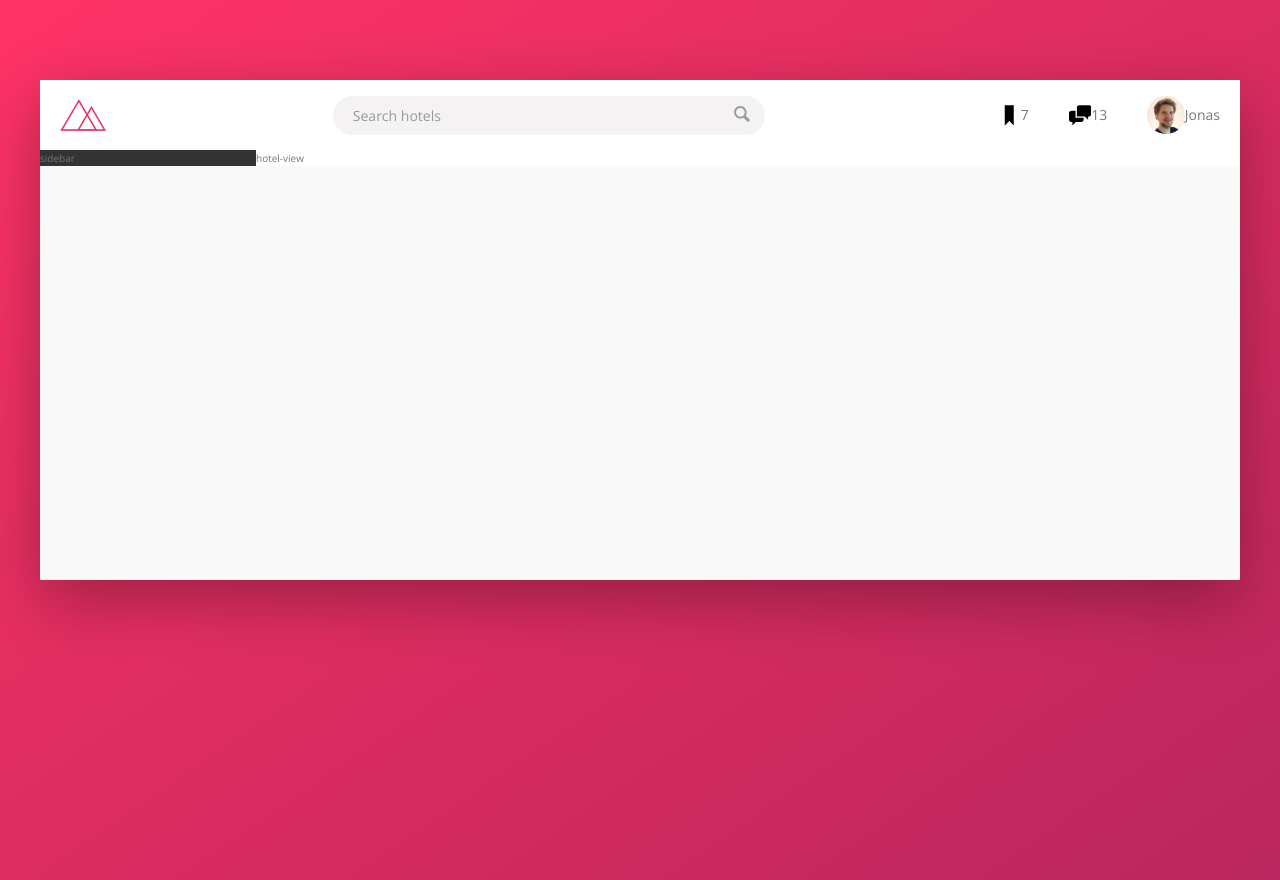
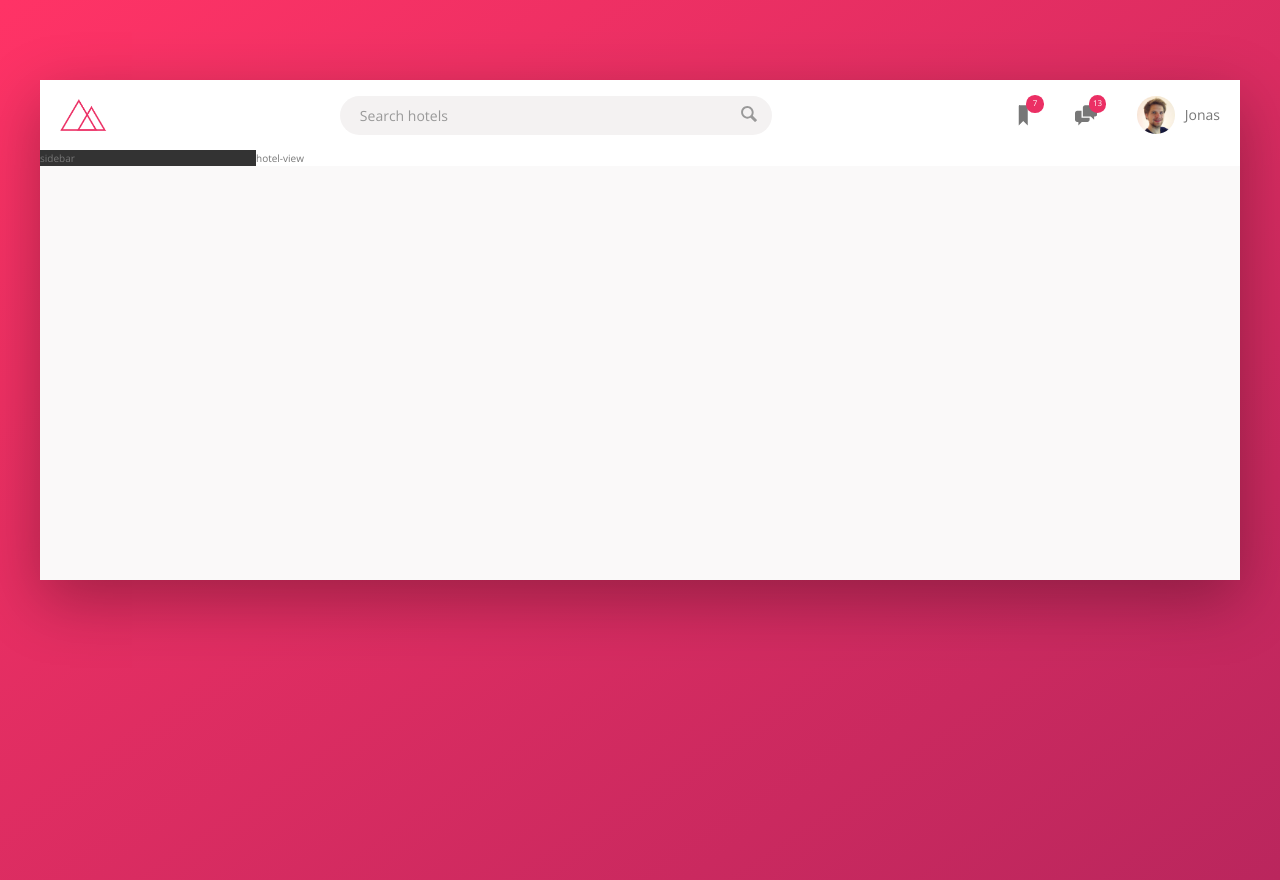
Before and after one commit to cmobley001/trillo_flex, a plain HTML site: page index.html in a window 1280 px wide. Drawn offline with nearby package versions, Linux system fonts and the light colour scheme.

Commit message:
updated CSS for header

```diff
--- a/sass/_components.scss
+++ b/sass/_components.scss
@@ -63,6 +63,7 @@
   &__icon {
     height: 2.25rem;
     width: 2.25rem;
+    fill: var(--color-grey-dark-2);
   }
   & > * {
     padding: 0 2rem;
@@ -77,18 +78,27 @@
   }
 
   &__icon-box {
-  }
-  &__user {
+    position: relative;
   }
 
   &__notification {
-  }
-
-  &__user-name {
+    font-size: 0.8rem;
+    height: 1.75rem;
+    width: 1.75rem;
+    border-radius: 50%;
+    background-color: var(--color-primary);
+    color: #fff;
+    position: absolute;
+    top: 1.5rem;
+    right: 1.1rem;
+    display: flex;
+    justify-content: center;
+    align-items: center;
   }
 
   &__user-photo {
     height: 3.75rem;
     border-radius: 50%;
+    margin-right: 1rem;
   }
 }
```
Also changed, not shown: css/main.css.
